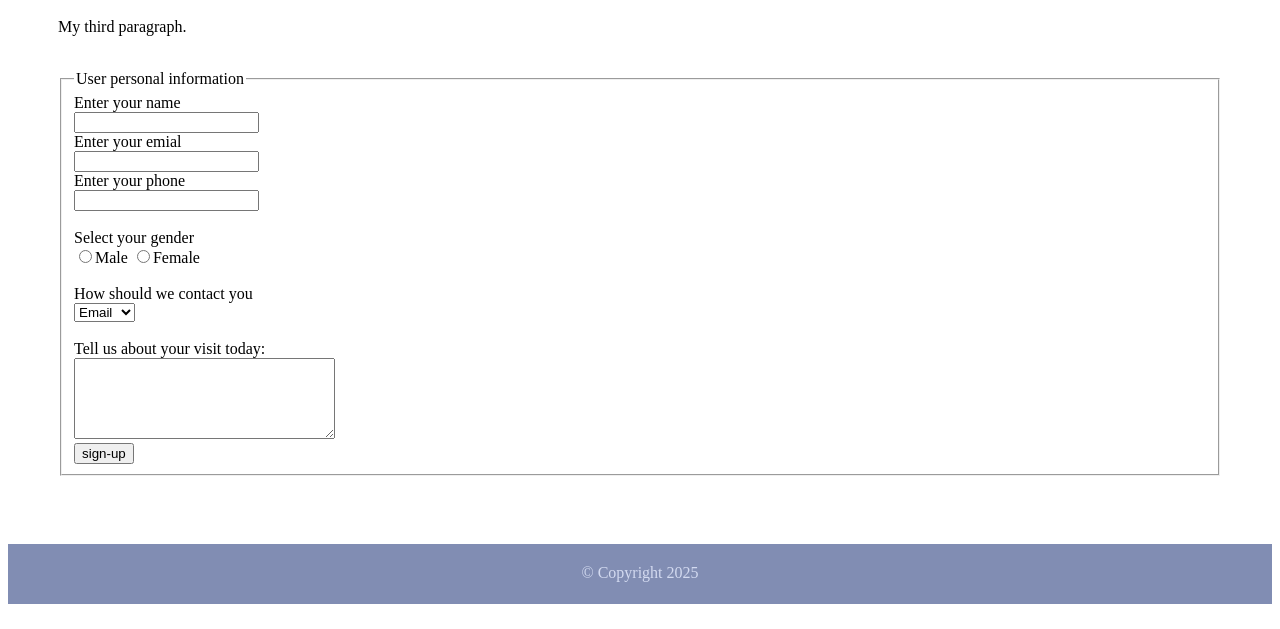
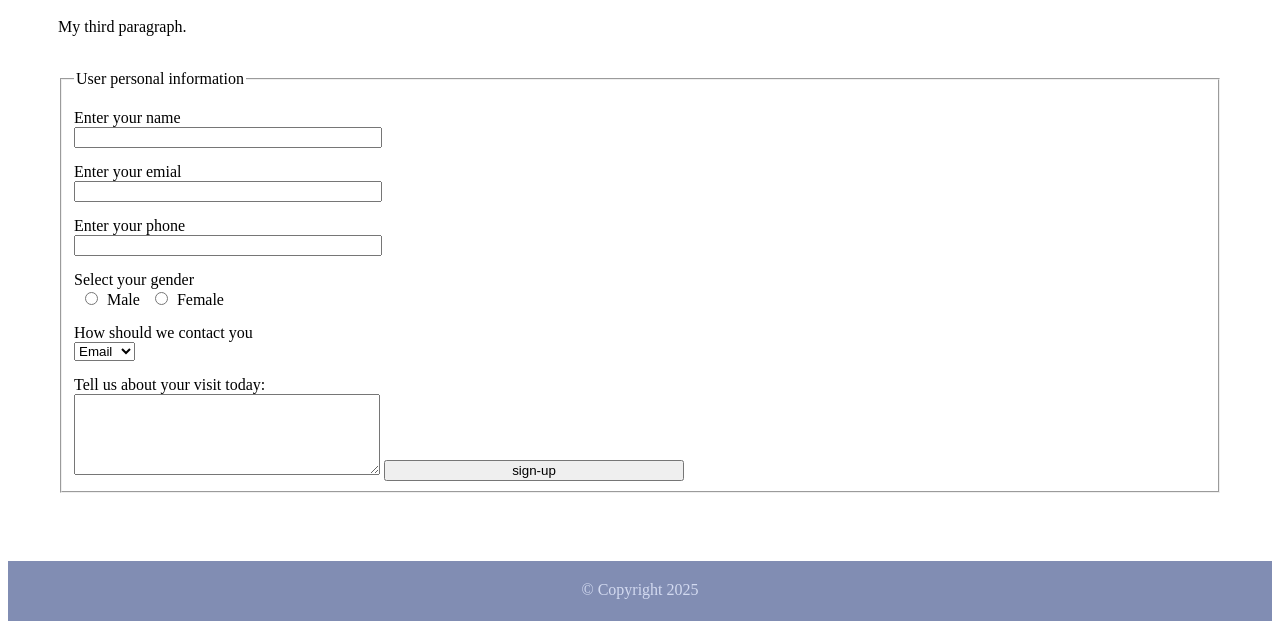
Before and after one commit to soficastrop/WEB601-W2-D2, a plain HTML site: page page3.html in a window 1280 px wide. Shown: the part 650-1279 px from the top of the page. Drawn offline with Linux system fonts and the light colour scheme.

Commit message:
commit 2

```diff
--- a/page3.html
+++ b/page3.html
@@ -26,22 +26,22 @@
                <form action="/signup" method="post">
                    <fieldset>
                        <legend>User personal information</legend>
-                       <label>Enter your name</label><br>
-                       <input type="text" name="name" /><br>
-                       <label>Enter your emial</label><br>
-                       <input type="email" name="email" /><br>
-                       <label>Enter your phone</label><br>
-                       <input type="text" name="phone" /><br>
-                       <br><label>Select your gender</label><br>
+                       <label>Enter your name</label>
+                       <input type="text" name="name" />
+                       <label>Enter your emial</label>
+                       <input type="email" name="email" />
+                       <label>Enter your phone</label>
+                       <input type="text" name="phone" />
+                       <label>Select your gender</label>
                        <input type="radio" name="gender" value="male" />Male
-                       <input type="radio" name="gender" vale="female" />Female <br/>
-                       <br><label>How should we contact you</label><br>
+                       <input type="radio" name="gender" vale="female" />Female
+                       <label>How should we contact you</label>
                        <select>
                            <option>Email</option>
                            <option>Phone</option>
-                       </select><br>
-                       <br>Tell us about your visit today:<br>
-                       <textarea rows="5" cols="30"></textarea><br>
+                       </select>
+                       <label>Tell us about your visit today:</label>
+                       <textarea rows="5" cols="30"></textarea>
                        <input type="submit" value="sign-up">
 
                    </fieldset>
--- a/style.css
+++ b/style.css
@@ -67,3 +67,16 @@ caption {
     padding-top: 15px;
     color: #753a30;
 }
+label{
+    display: block;
+    margin: 15px 0 0 0;
+}
+input{
+    width: 300px;
+}
+input[type="radio"] {
+    width: 25px;
+}
+textarea {
+    width: 300px;
+}
```
